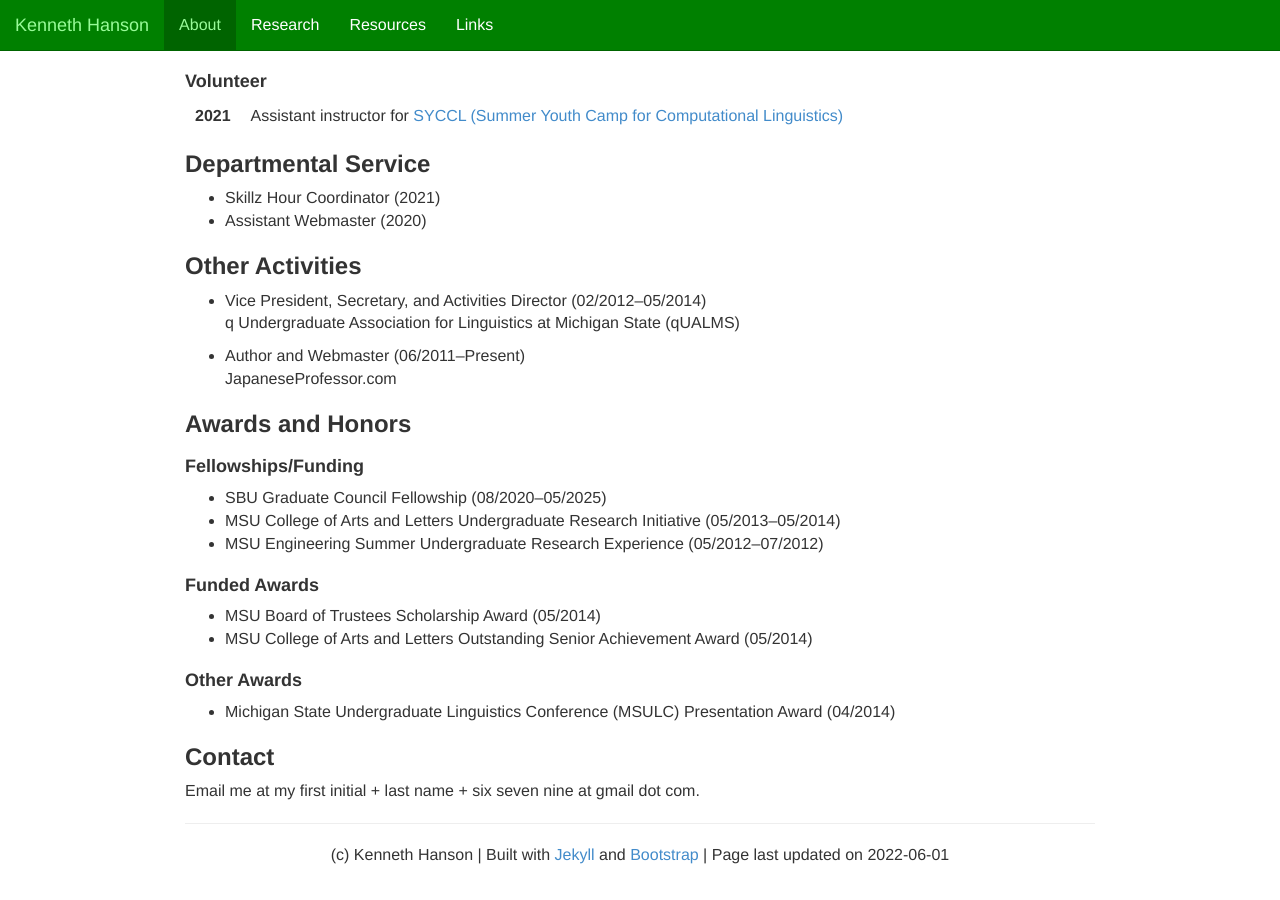
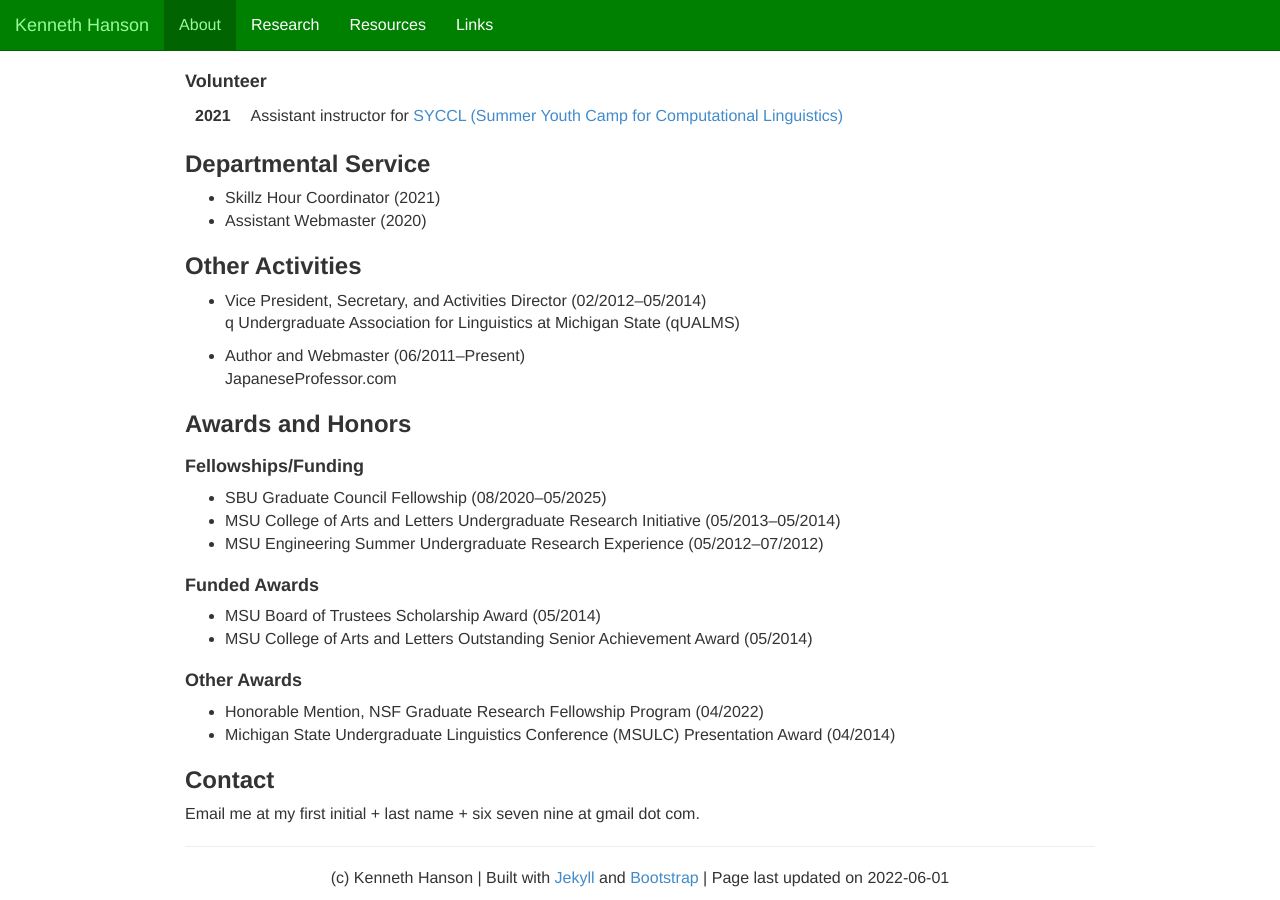
Before and after one commit to khanson679/khanson679.github.io, a Jekyll site: the page built from index.md, in a window 1280 px wide and 900 px high, scrolled down 1244 px. Built offline with Jekyll 4.4.1, drawn with Linux system fonts in a browser that asks for light colours; nearby versions of some CDN libraries; before the commit the page ends 2121 px from its top, so only the background shows below that.

Commit message:
Add NSF honorable mention.

```diff
--- a/index.md
+++ b/index.md
@@ -92,6 +92,7 @@ Michigan State University
 
 ### Other Awards
 
+* Honorable Mention, NSF Graduate Research Fellowship Program (04/2022)
 * Michigan State Undergraduate Linguistics Conference (MSULC) Presentation Award (04/2014)
 
 
```
